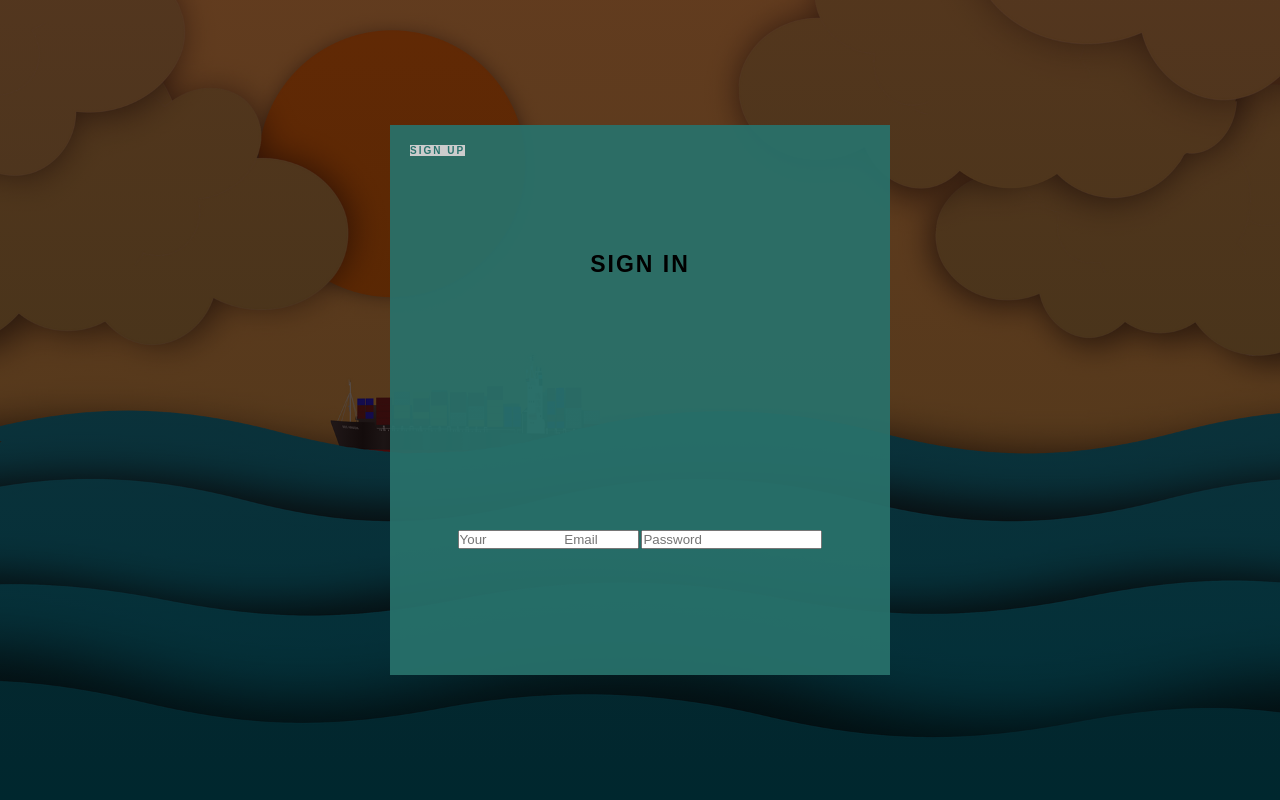
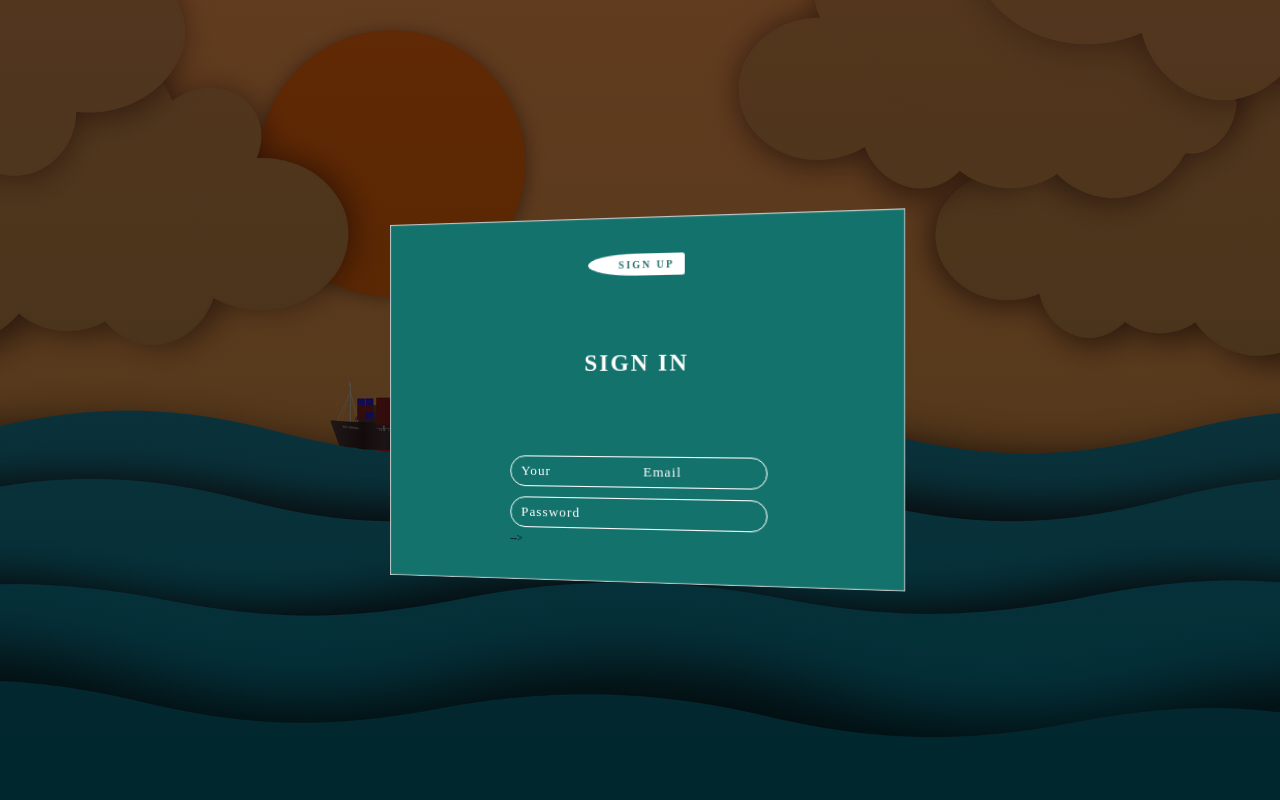
Before and after one commit to 00julianthompson/3D-Forms, a plain HTML site: page index.html in a window 1280 px wide. Drawn offline with Linux system fonts and the light colour scheme.

Commit message:
new things

```diff
--- a/index.html
+++ b/index.html
@@ -19,7 +19,7 @@
                     <input type="password"
                     placeholder="Password" />
             </form>
-            <!-- <form class = "signup-form">
+             <form class = "signup-form">
                 <a href = "#" class= "signin-btn">Sign In</a>
                 <h2>Sign Up</h2>
                 <div class= "inputs-wrapper">
--- a/style.css
+++ b/style.css
@@ -3,7 +3,7 @@
   padding: 0;
   box-sizing: border-box;
   text-decoration: none;
-  font-family: Arial, Helvetica, sans-serif;
+  font-family: Arial Helvetica sans-serif;
 }
 
 html {
@@ -16,45 +16,95 @@ html {
   background: linear-gradient(rgba(31, 7, 7, 0.7), rgba(0, 0, 0, 0.7)),
   url(images/bg.png) center no-repeat;
   background-size: cover;
+  perspective: 100rem;
 }
 
 .forms-wrapper {
+  transform-style: preserve-3d;
   position: absolute;
-  top: 50%;
-  left: 50%;
-  transform: translate(-50%, -50%);
+  top: calc(50% - 17.5rem);
+  left: calc(50% - 25rem);
+  transform: rotateY(-10deg);
+  transition: transform .5s, left 0.5s;
 }
 
+.forms-wrapper.change {
+  transform: rotateY(100deg);
+  left: calc(50% + 25rem);
+}
 
-.forms-wrapper form{
+.forms-wrapper form {
   width: 50rem;
-    height: 55rem;
-    background-color: rgba(40,114,108,.925);
+  height: 35rem;
+  background-color: rgba(20, 114, 108, 100);
   display: flex;
   flex-direction: column;
   justify-content: space-around;
   align-items: center;
-    box-shadow:  0.1rem, 0.1rem, 0.1rem,#ccc;
-    inset: -0.1rem,-0.1rem, 0.1rem, #ccc inset;
-
+  box-shadow: 0.1rem 0.1rem 0.1rem #ccc inset, -0.1rem -0.1rem 0.1rem #ccc inset;
+  position: absolute;
+}
+.signup-form {
+  transform: rotateY(270deg) translateZ(25rem) translateX(-25rem);
 }
 
 form a {
-    position: absolute;
-    top :2rem;
-    left :2rem;
-    background-color: #ccc;
+  /* position: absolute; */
+  top: 2rem;
+  left: 2rem;
+  background-color: #fff;
   font-weight: 600;
   text-transform: uppercase;
-    color: rgba(40,114,108);
+  color: rgba(40, 114, 108);
   letter-spacing: 0.2rem;
-    padding: 0.5rem, 1rem, 0.5rem, 3rem;
-    border-radius:100%, 0.5rem, 0.5rem, 100% ;
+  padding: 0.5rem 1rem 0.5rem 3rem;
+  border-radius: 100% 0.5rem 0.5rem 100%;
 }
 
-form h2{
+.signup-btn {
+  left: 2rem;
+  padding: 0.5rem 1rem 0.5rem 3rem;
+  border-radius: 100% 0.5rem 0.5rem 100%;
+}
+.signin-btn {
+  right: 2rem;
+  padding: 0.5rem 3rem 0.5rem 1rem;
+  border-radius: 0.5rem 100% 100% 0.5rem;
+}
+
+form h2 {
   font-size: 2.3rem;
   text-transform: uppercase;
-    letter-spacing: .2rem;
-    color: fff;
+  letter-spacing: 0.2rem;
+  color: #fff;
 }
+
+.inputs-wrapper {
+  display: flex;
+  flex-direction: column;
+}
+
+.inputs-wrapper input {
+  width: 25rem;
+  height: 3rem;
+  padding: 0.5rem 1rem;
+  margin: 0.5rem 0;
+  background-color: transparent;
+  border: 0.1rem solid #fff;
+  border-radius: 5rem;
+  color: #fff;
+  letter-spacing: 0.1rem;
+  outline: none;
+}
+
+.inputs-wrapper input::placeholder {
+  color: #fff;
+  font-weight: 300;
+}
+
+.inputs-wrapper input[type="submit"] {
+  background-color: #fff;
+  color: rgba(40, 114, 108);
+  font-weight: 900;
+  cursor: pointer;
+}
```
Lines whose indentation alone changed are shown as unchanged.
